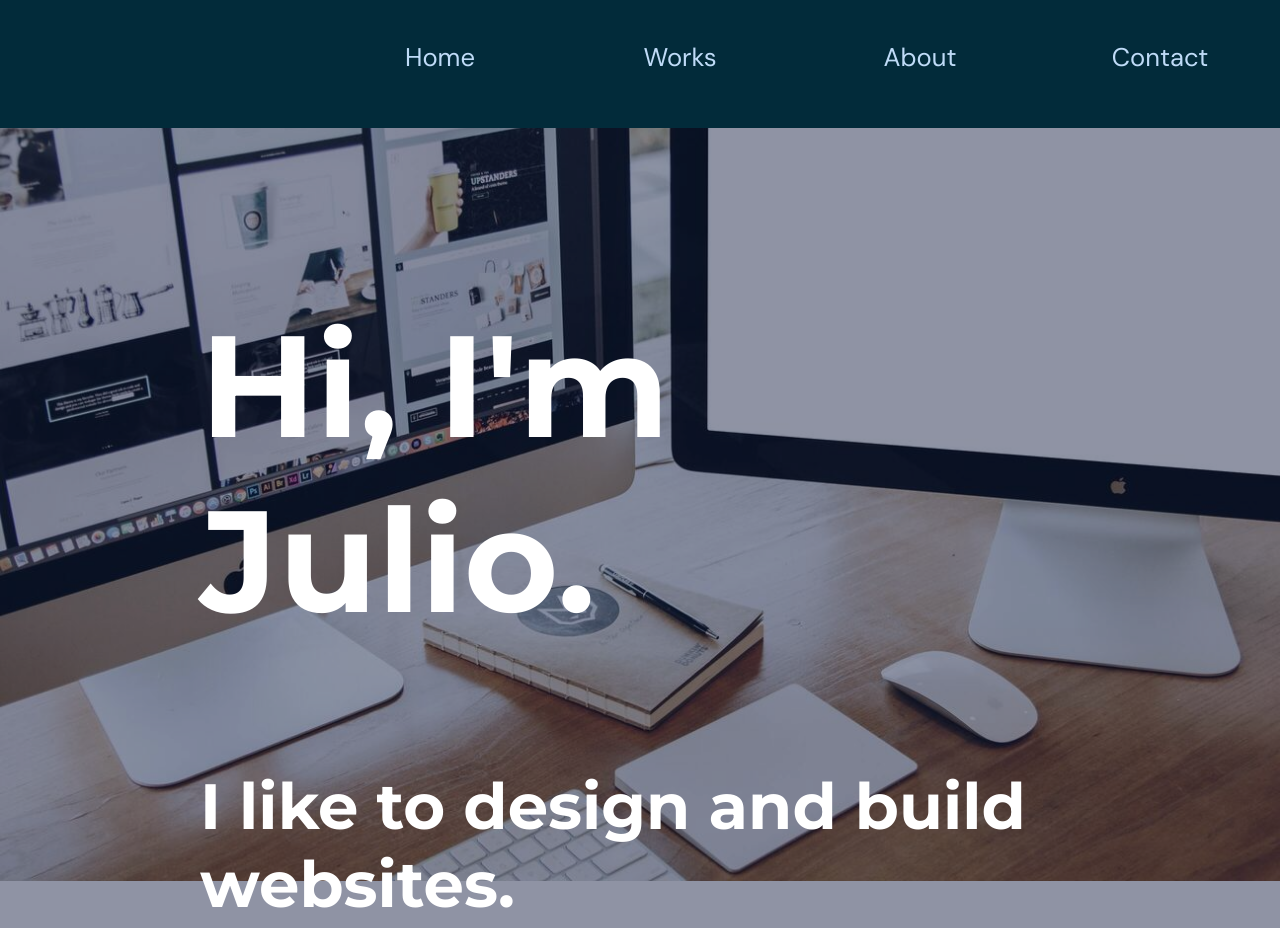
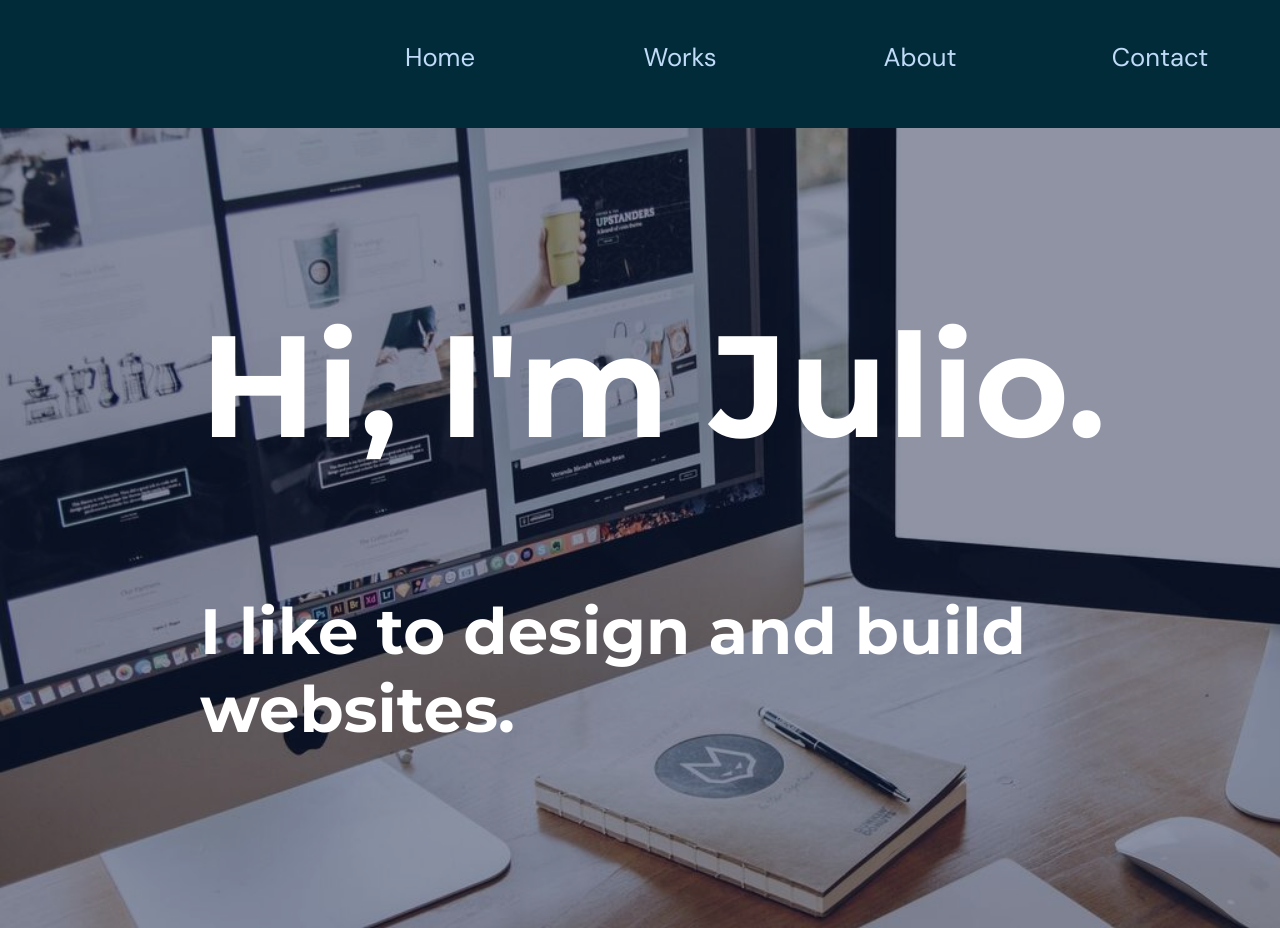
Before and after one commit to Julirey/wdd130, a plain HTML site: page juliowebdev/index.html in a window 1280 px wide. Shown: the top 928 px of the page. Drawn offline with Linux system fonts and the light colour scheme.

Commit message:
Fixed hero image blank space when zoomed in

```diff
--- a/juliowebdev/styles/style.css
+++ b/juliowebdev/styles/style.css
@@ -107,7 +107,7 @@ nav a:hover {
 }
 #hero{
   display: grid;
-  grid-template-columns: 200px 3fr 200px;
+  grid-template-columns: 200px 3fr 50px;
   grid-template-rows: 1fr 1fr;
   margin-top: -100px;
   height: 900px;
@@ -139,7 +139,7 @@ nav a:hover {
   color: white;
 }
 #hero-img {
-  width: 100%;
+  height: 120%;
 }
 .home-grid {
   display: grid;
```
